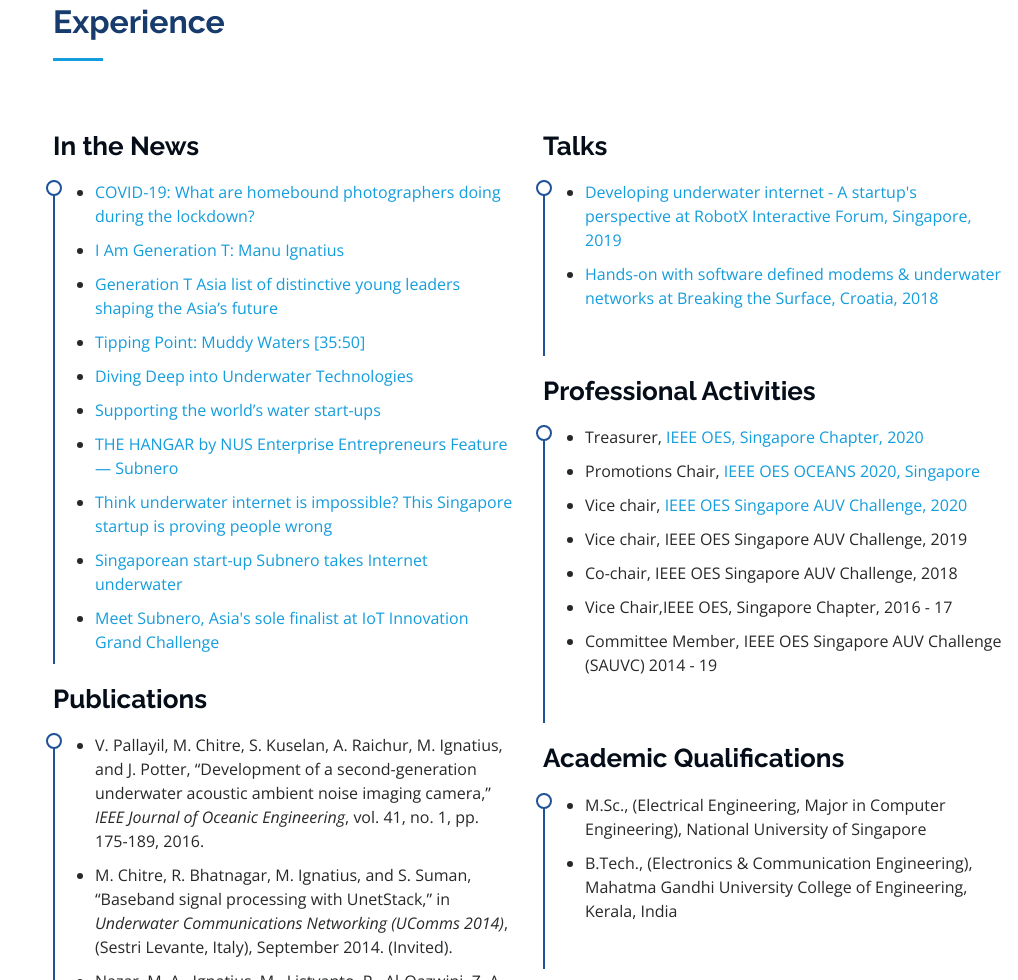
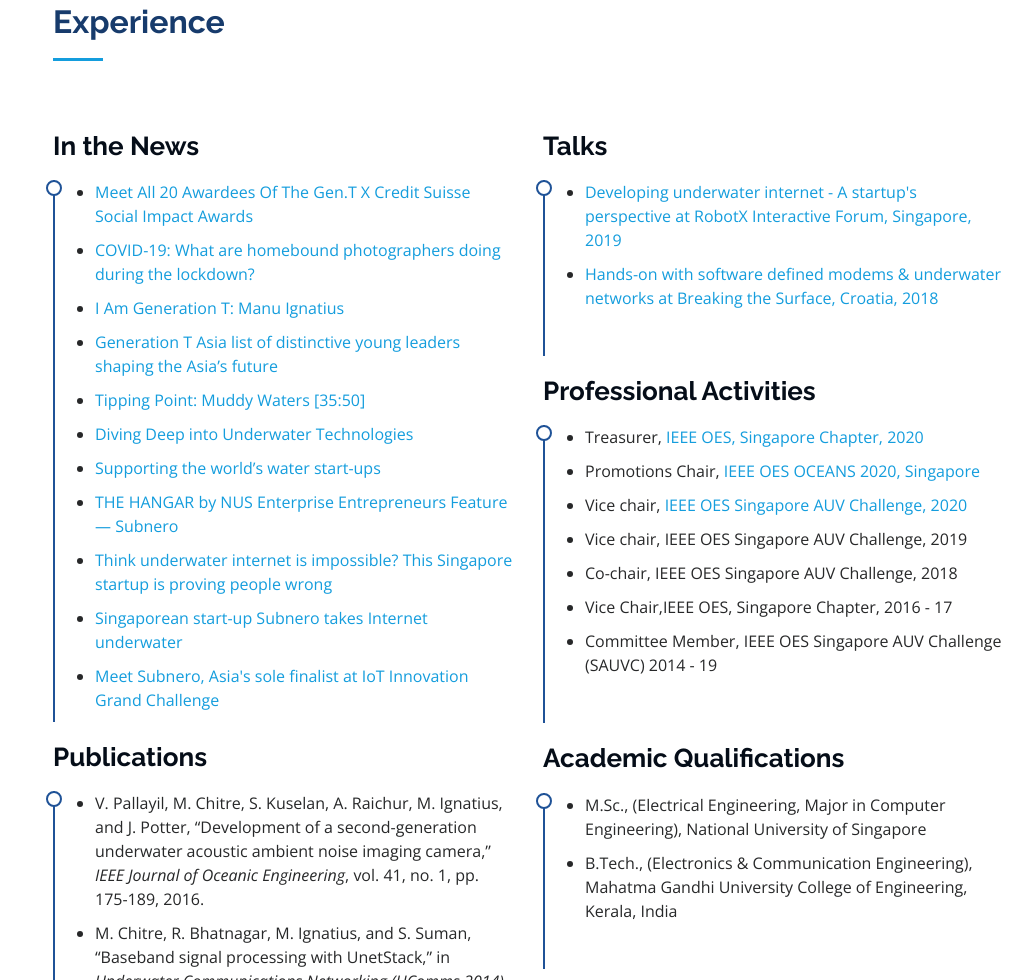
Before and after one commit to manuignatius/manuignatius.github.io, a plain HTML site: page index.html in a window 1280 px wide. Shown: the part 1445-2425 px from the top of the page, without its empty margins (262-1280 px from the left). Drawn offline with nearby package versions, Linux system fonts and the light colour scheme; a script that the page names is missing; files whose address does not match are found by name.

Commit message:
Added Social Impact Award Link

```diff
--- a/index.html
+++ b/index.html
@@ -153,6 +153,7 @@
             <h3 class="resume-title">In the News</h3>
             <div class="resume-item pb-0">
               <ul>
+                <li><a href="https://generationt.asia/leaders/meet-all-20-awardees-of-the-gent-x-credit-suisse-social-impact-awards" target="_blank">Meet All 20 Awardees Of The Gen.T X Credit Suisse Social Impact Awards</a></li>
                 <li><a href="https://www.thehindu.com/life-and-style/forced-to-stay-put-due-to-the-lockdown-indian-photographers-are-finding-new-ways-to-capture-the-play-of-light-in-their-households-as-well-as-in-empty-streets/article31502159.ece" target="_blank">COVID-19: What are homebound photographers doing during the lockdown?</a></li>
                 <li><a href="https://generationt.asia/leaders/i-am-generation-t-manu-ignatius" target="_blank">I Am Generation T: Manu Ignatius</a></li>
                 <li><a href="https://generationt.asia/people/manu-ignatius" target="_blank">Generation T Asia list of distinctive young leaders shaping the Asia’s future</a></li>
```
